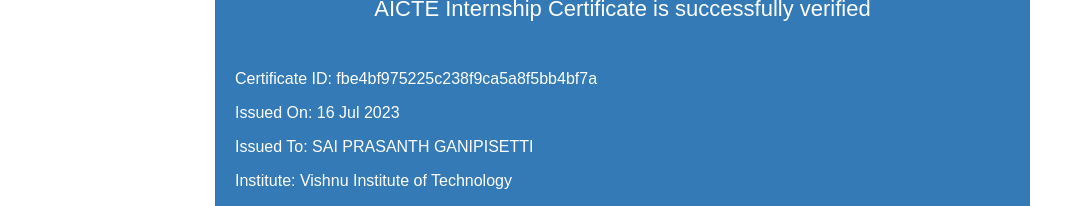
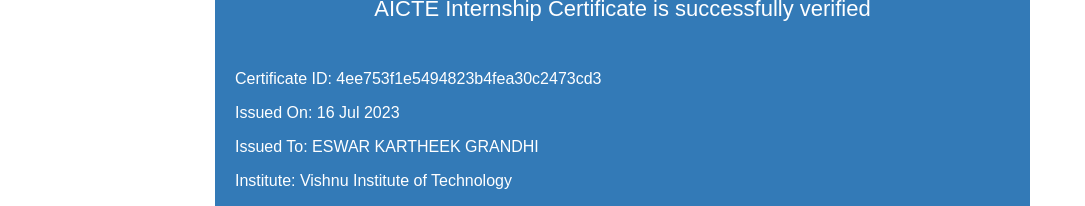
Before and after one commit to Rakesh5A8/aicteeswar, a plain HTML site: page index.html in a window 1280 px wide. Shown: the part 700-906 px from the top of the page, without its empty margins (0-1085 px from the left). Drawn offline with Linux system fonts and the light colour scheme.

Commit message:
Update index.html

```diff
--- a/index.html
+++ b/index.html
@@ -12,9 +12,9 @@
         <img src="./swag.gif" alt="" class = 'verified'>
         <p style="color: white; font-family: sans-serif; font-size: 22px;">AICTE Internship Certificate is successfully verified</p>
         <div style="color: white; text-align: left; font-family: sans-serif; font-size: 16px; padding-top: 10px; margin: 10px 0px;">
-            <p>Certificate ID: fbe4bf975225c238f9ca5a8f5bb4bf7a</p>
+            <p>Certificate ID: 4ee753f1e5494823b4fea30c2473cd3</p>
             <p>Issued On: 16 Jul 2023</p>
-            <p>Issued To: SAI PRASANTH GANIPISETTI</p>
+            <p>Issued To: ESWAR KARTHEEK GRANDHI</p>
             <p>Institute: Vishnu Institute of Technology</p>
             <p>Internship: AWS DATA ANALYTICS VIRTUAL INTERNSHIP (MAY - JULY 2023)</p>
         </div>
```
